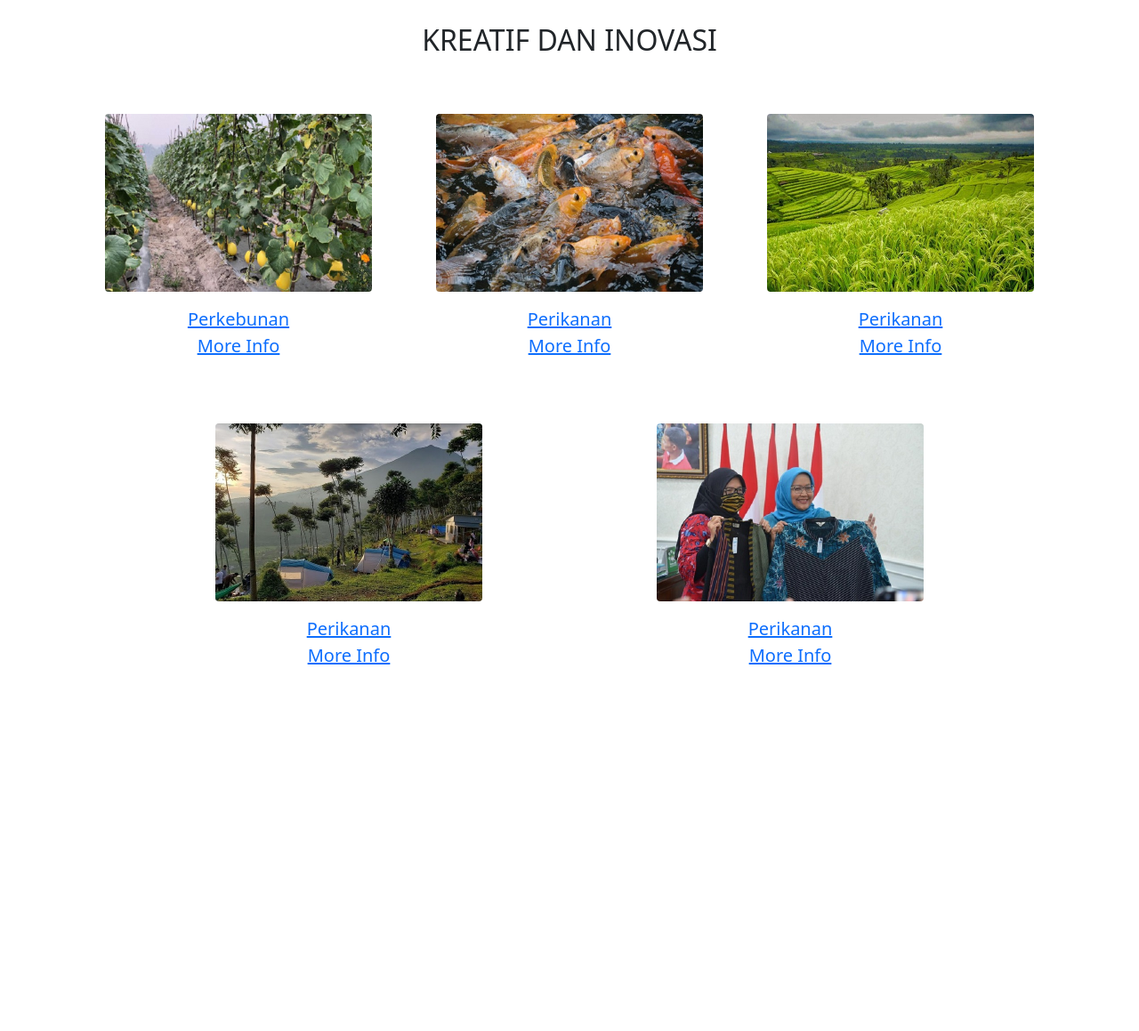
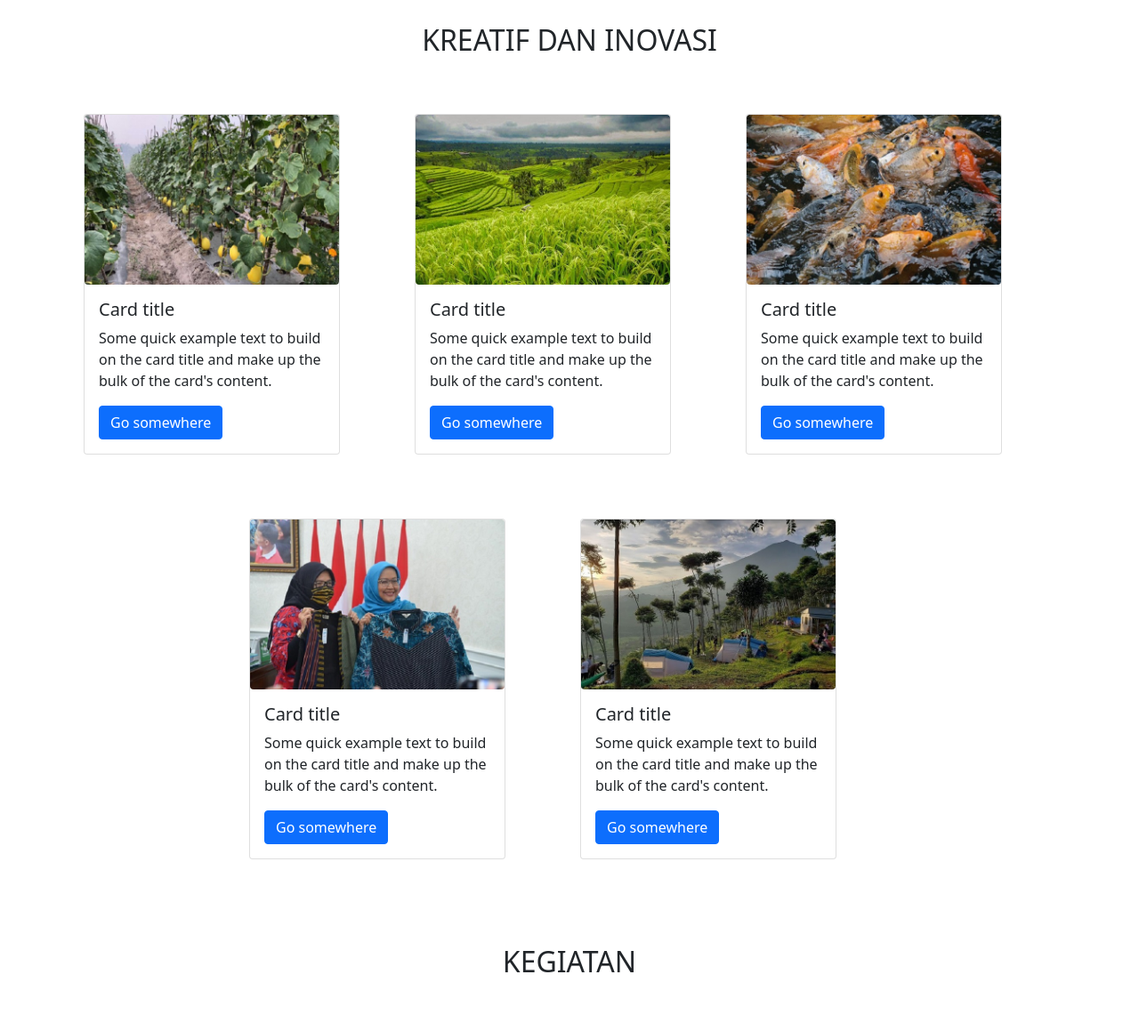
Before and after one commit to SugengMars/FPPemogWeb, a plain HTML site: page index.html in a window 1280 px wide. Shown: the part 1600-2759 px from the top of the page at 89% size. Before the commit the page ends 2352 px from the top, so only its background shows below. Drawn offline with nearby package versions, Linux system fonts and the light colour scheme.

Commit message:
add slider

```diff
--- a/index.html
+++ b/index.html
@@ -13,6 +13,8 @@
 
     <!-- My Css -->
     <link rel="stylesheet" href="css/style.css">
+
+
     <title>Karang Taruna Girimarto</title>
   </head>
   <body>
@@ -124,8 +126,18 @@
               <h2 data-aos="fade-right" data-aos-duration="1000">KREATIF DAN INOVASI</h2>
           </div>
           </div>
-          <div class="row justify-content-evenly mb-5">
-              <div class="col-4">
+          <div class="row justify-content-center mb-5">
+            <div class="col-4">
+              <div class="card" style="width: 18rem;">
+                <img src="img/Perkebunan.jpg" class="card-img-top rounded" alt="perkebunan" data-aos="flip-right">
+                <div class="card-body">
+                  <h5 class="card-title">Card title</h5>
+                  <p class="card-text">Some quick example text to build on the card title and make up the bulk of the card's content.</p>
+                  <a href="#" class="btn btn-primary">Go somewhere</a>
+                </div>
+              </div>
+            </div>
+              <!-- <div class="col-4">
                   <div class="kotak">
                     <img src="img/Perkebunan.jpg" alt="perkebunan" class="rounded" data-aos="flip-left">
                     <br>
@@ -133,50 +145,90 @@
                     <br>
                     <a href="#">More Info</a>
                   </div>
-              </div>
+              </div> -->
               <div class="col-4">
-                <div class="kotak">
-                  <img src="img/Perikanan.jpg" alt="perikanan" class="rounded" data-aos="flip-up">
-                  <br>
-                  <a href="#">Perikanan</a>
-                  <br>
-                  <a href="#">More Info</a>
+                <div class="card" style="width: 18rem;">
+                  <img src="img/Pertanian.jpg" class="card-img-top rounded" alt="perkebunan" data-aos="flip-up">
+                  <div class="card-body">
+                    <h5 class="card-title">Card title</h5>
+                    <p class="card-text">Some quick example text to build on the card title and make up the bulk of the card's content.</p>
+                    <a href="#" class="btn btn-primary">Go somewhere</a>
+                  </div>
                 </div>
               </div>
               <div class="col-4">
-                <div class="kotak">
-                  <img src="img/Pertanian.jpg" alt="Pertanian" class="rounded" data-aos="flip-right">
-                  <br>
-                  <a href="#">Perikanan</a>
-                  <br>
-                  <a href="#">More Info</a>
+                <div class="card" style="width: 18rem;">
+                  <img src="img/Perikanan.jpg" class="card-img-top rounded" alt="perkebunan" data-aos="flip-left">
+                  <div class="card-body">
+                    <h5 class="card-title">Card title</h5>
+                    <p class="card-text">Some quick example text to build on the card title and make up the bulk of the card's content.</p>
+                    <a href="#" class="btn btn-primary">Go somewhere</a>
+                  </div>
                 </div>
               </div>
             </div>
-            <div class="row justify-content-evenly pt-4">
+            <div class="row justify-content-center mb-5 pt-4">
               <div class="col-4">
-                <div class="kotak">
-                  <img src="img/WisataAlam.jpg" alt="Pertanian" class="rounded" data-aos="flip-up">
-                  <br>
-                  <a href="#">Perikanan</a>
-                  <br>
-                  <a href="#">More Info</a>
+                <div class="card" style="width: 18rem;">
+                  <img src="img/ProdukUnggulan.jpg" class="card-img-top rounded" alt="perkebunan" data-aos="flip-left">
+                  <div class="card-body">
+                    <h5 class="card-title">Card title</h5>
+                    <p class="card-text">Some quick example text to build on the card title and make up the bulk of the card's content.</p>
+                    <a href="#" class="btn btn-primary">Go somewhere</a>
+                  </div>
                 </div>
-              </div>
-              <div class="col-4">
-                <div class="kotak">
-                  <img src="img/ProdukUnggulan.jpg" alt="Pertanian" class="rounded" data-aos="flip-down">
-                  <br>
-                  <a href="#">Perikanan</a>
-                  <br>
-                  <a href="#">More Info</a>
                 </div>
-              </div>
+                <div class="col-4">
+                  <div class="card" style="width: 18rem;">
+                    <img src="img/WisataAlam.jpg" class="card-img-top rounded" alt="perkebunan" data-aos="flip-left">
+                    <div class="card-body">
+                      <h5 class="card-title">Card title</h5>
+                      <p class="card-text">Some quick example text to build on the card title and make up the bulk of the card's content.</p>
+                      <a href="#" class="btn btn-primary">Go somewhere</a>
+                    </div>
+                  </div>
+                  </div>
             </div>
+
+
         </div>
       </div>
     </section>
     <!-- End Kreatif  -->
+
+    <!-- Slider -->
+    <section id="slider">
+      <div class="container pt-5 mb-3">
+        <div class="row text-center mb-2">
+          <div class="coloumn mb-5">
+            <h2 data-aos="fade-right" data-aos-duration="1000">KEGIATAN</h2>
+        </div>
+        </div>
+        <div id="carouselExampleControls" class="carousel slide" data-bs-ride="carousel">
+          <div class="carousel-inner">
+            <div class="carousel-item active">
+              <img src="img/Pertanian.jpg" class="d-block w-100" alt="...">
+            </div>
+            <div class="carousel-item">
+              <img src="img/Perikanan.jpg" class="d-block w-100" alt="...">
+            </div>
+            <div class="carousel-item">
+              <img src="img/kerajina_tangan.jpg" class="d-block w-100" alt="...">
+            </div>
+          </div>
+          <button class="carousel-control-prev" type="button" data-bs-target="#carouselExampleControls" data-bs-slide="prev">
+            <span class="carousel-control-prev-icon" aria-hidden="true"></span>
+            <span class="visually-hidden">Previous</span>
+          </button>
+          <button class="carousel-control-next" type="button" data-bs-target="#carouselExampleControls" data-bs-slide="next">
+            <span class="carousel-control-next-icon" aria-hidden="true"></span>
+            <span class="visually-hidden">Next</span>
+          </button>
+        </div>
+      </div>
+
+    </section>
+    <!-- End Slider -->
     <script src="https://cdn.jsdelivr.net/npm/bootstrap@5.0.2/dist/js/bootstrap.bundle.min.js" integrity="sha384-MrcW6ZMFYlzcLA8Nl+NtUVF0sA7MsXsP1UyJoMp4YLEuNSfAP+JcXn/tWtIaxVXM" crossorigin="anonymous"></script>
 
     <!-- Js Animated -->
```
